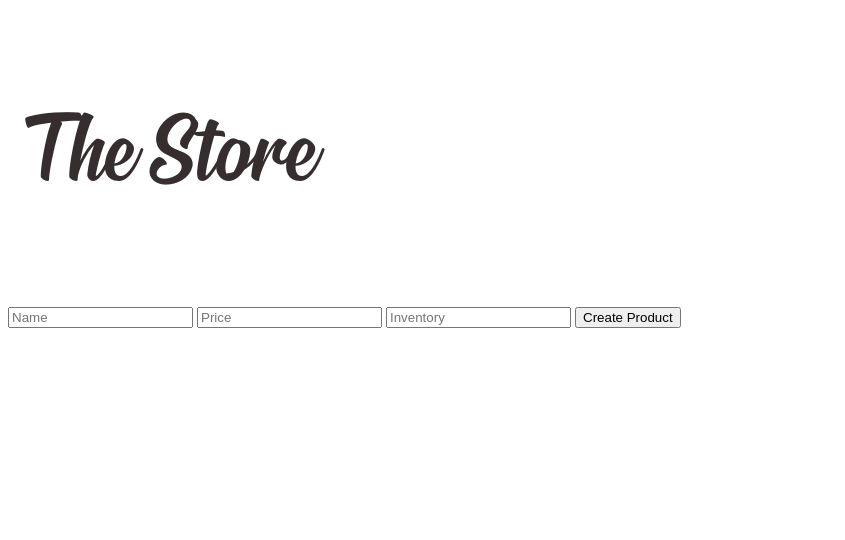
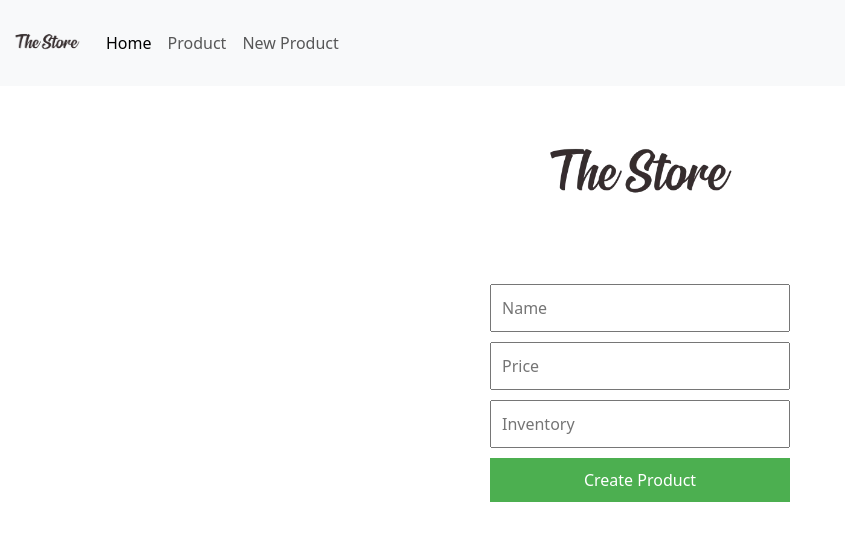
Before and after one commit to CamiloMadrigal12/iudigital, a plain HTML site: page newproduct.html in a window 1280 px wide. Shown: the whole page, without its empty margins (0-845 px from the left). Drawn offline with nearby package versions, Linux system fonts and the light colour scheme.

Commit message:
new product

```diff
--- a/newproduct.html
+++ b/newproduct.html
@@ -5,8 +5,28 @@
     <meta http-equiv="X-UA-Compatible" content="IE=edge">
     <meta name="viewport" content="width=device-width, initial-scale=1.0">
     <title>Document</title>
+    <link rel="stylesheet" href="style.css">
+    <link href="https://cdn.jsdelivr.net/npm/bootstrap@5.3.0-alpha3/dist/css/bootstrap.min.css" rel="stylesheet" integrity="sha384-KK94CHFLLe+nY2dmCWGMq91rCGa5gtU4mk92HdvYe+M/SXH301p5ILy+dN9+nJOZ" crossorigin="anonymous">
+
 </head>
 <body>
+    <header>
+        <nav class="navbar navbar-expand-lg bg-body-tertiary">
+            <div class="container-fluid">
+              <img src="imagenes/lgo the store.webp" width="70" height="70" class="navbar-brand" href="#"></a>
+              <button class="navbar-toggler" type="button" data-bs-toggle="collapse" data-bs-target="#navbarNavAltMarkup" aria-controls="navbarNavAltMarkup" aria-expanded="false" aria-label="Toggle navigation">
+                <span class="navbar-toggler-icon"></span>
+              </button>
+              <div class="collapse navbar-collapse" id="navbarNavAltMarkup">
+                <div class="navbar-nav">
+                  <a class="nav-link active" aria-current="page" href="#">Home</a>
+                  <a class="nav-link" href="#">Product</a>
+                  <a href= "newproduct.html" class="nav-link" >New Product</a>
+                </div>
+              </div>
+            </div>
+          </nav>
+    </header>
     <div class="logo">
         <img src="imagenes/lgo the store.webp" alt="TheStore Logo">
       </div>
@@ -20,4 +40,5 @@
         </form>
       </div>
 </body>
+<script src="https://cdn.jsdelivr.net/npm/bootstrap@5.3.0-alpha3/dist/js/bootstrap.bundle.min.js" integrity="sha384-ENjdO4Dr2bkBIFxQpeoTz1HIcje39Wm4jDKdf19U8gI4ddQ3GYNS7NTKfAdVQSZe" crossorigin="anonymous"></script>
 </html>
```
